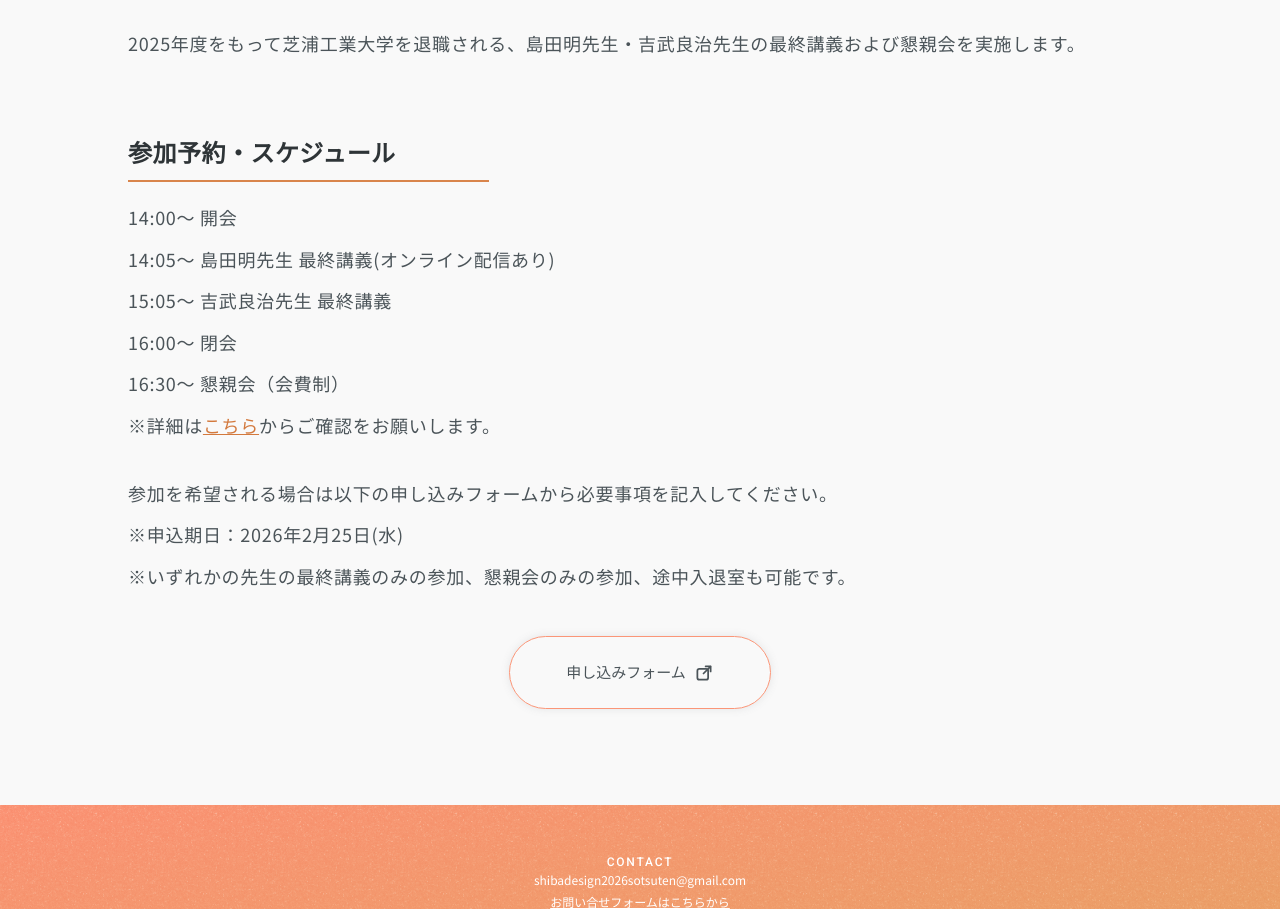
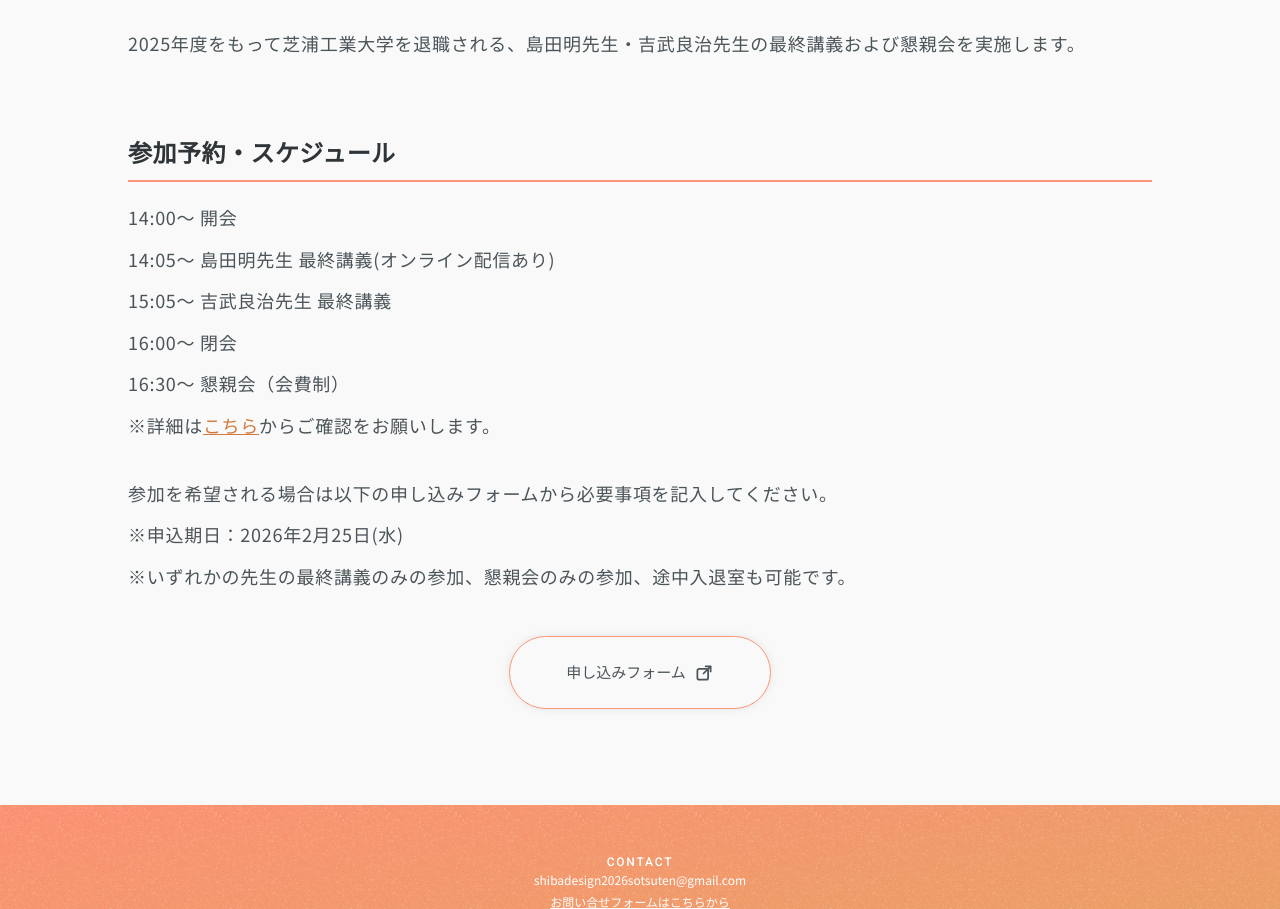
Before and after one commit to perl-0815/sit-desgin-expo2026, a Next.js app: page /events/farewell-lecture in a window 1280 px wide. Shown: the part 363-1272 px from the top of the page. Built offline with nearby package versions, Linux system fonts and the light colour scheme; no server answers; a web font is replaced by a local one.

Commit message:
懇親会スケジュール見出し下線を全幅と統一色へ調整

```diff
--- a/app/events/farewell-lecture/FarewellLectureClient.tsx
+++ b/app/events/farewell-lecture/FarewellLectureClient.tsx
@@ -75,9 +75,9 @@ export default function FarewellLectureClient() {
           </section>
 
           <section data-reveal className="px-4 pb-12 md:px-[128px] md:pb-24 md:pt-9">
-            <div className="max-w-[1024px]">
-              {/* セクション見出しの下線色と太さをFigmaに合わせ、識別性を優先します。 */}
-              <h2 className="inline-block border-b-2 border-[#D9854C] pb-2 text-[20px] font-extrabold leading-[1.5] tracking-[0.02em] text-[#2E3437] [font-family:var(--font-shippori-mincho-b1),'Hiragino_Mincho_ProN',serif] md:min-w-[361px] md:text-[24px]">
+            <div className="w-full">
+              {/* 下線をセクション横幅いっぱいに伸ばし、色も他ページで使う#FB9678へ統一します。 */}
+              <h2 className="w-full border-b-2 border-[#FB9678] pb-2 text-[20px] font-extrabold leading-[1.5] tracking-[0.02em] text-[#2E3437] [font-family:var(--font-shippori-mincho-b1),'Hiragino_Mincho_ProN',serif] md:text-[24px]">
                 参加予約・スケジュール
               </h2>
 
```
